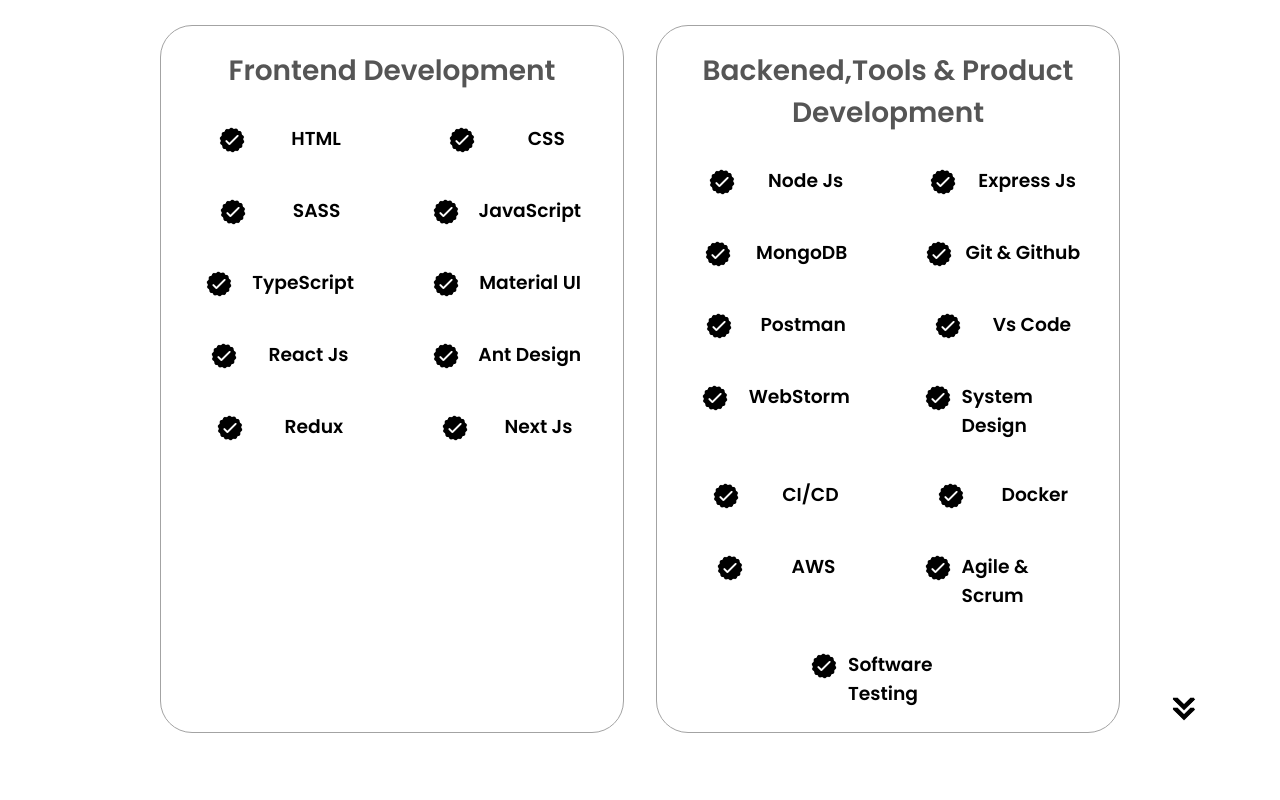
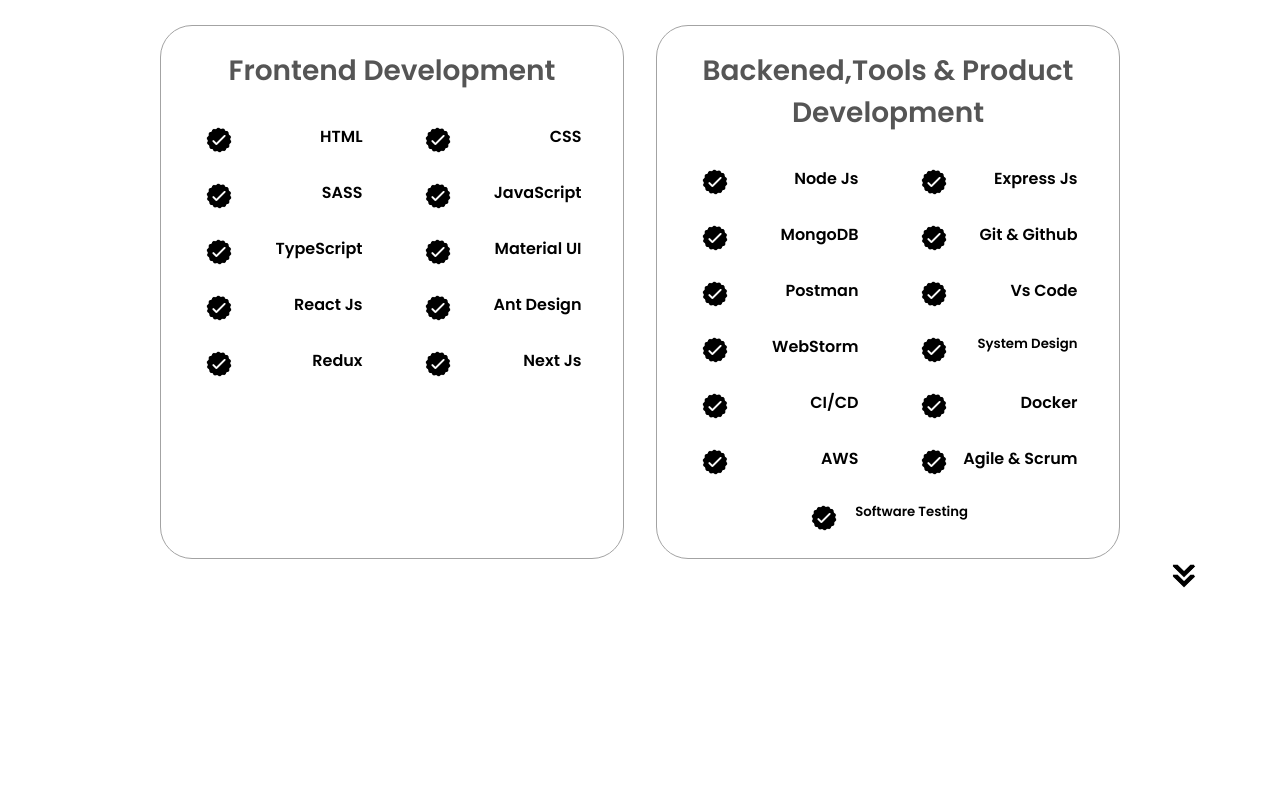
Before and after one commit to MONUPRAJAPAT/basic-portfolio, a plain HTML site: page index.html in a window 1280 px wide. Shown: the part 1800-2600 px from the top of the page. Drawn offline with Linux system fonts and the light colour scheme.

Commit message:
change the experience

```diff
--- a/index.html
+++ b/index.html
@@ -150,7 +150,7 @@
                   class="icon"
                 />
                 <div>
-                  <h3>HTML</h3>
+                  <h4>HTML</h4>
                 </div>
               </article>
               <article>
@@ -160,7 +160,7 @@
                   class="icon"
                 />
                 <div>
-                  <h3>CSS</h3>
+                  <h4>CSS</h4>
                 </div>
               </article>
               <article>
@@ -170,7 +170,7 @@
                   class="icon"
                 />
                 <div>
-                  <h3>SASS</h3>
+                  <h4>SASS</h4>
                 </div>
               </article>
               <article>
@@ -180,7 +180,7 @@
                   class="icon"
                 />
                 <div>
-                  <h3>JavaScript</h3>
+                  <h4>JavaScript</h4>
                 </div>
               </article>
               <article>
@@ -190,7 +190,7 @@
                   class="icon"
                 />
                 <div>
-                  <h3>TypeScript</h3>
+                  <h4>TypeScript</h4>
                 </div>
               </article>
               <article>
@@ -200,7 +200,7 @@
                   class="icon"
                 />
                 <div>
-                  <h3>Material UI</h3>
+                  <h4>Material UI</h4>
                 </div>
               </article>
               <article>
@@ -210,7 +210,7 @@
                   class="icon"
                 />
                 <div>
-                  <h3>React Js</h3>
+                  <h4>React Js</h4>
                 </div>
               </article>
               <article>
@@ -220,7 +220,7 @@
                   class="icon"
                 />
                 <div>
-                  <h3>Ant Design</h3>
+                  <h4>Ant Design</h4>
                 </div>
               </article>
               <article>
@@ -230,7 +230,7 @@
                   class="icon"
                 />
                 <div>
-                  <h3>Redux</h3>
+                  <h4>Redux</h4>
                 </div>
               </article>
               <article>
@@ -240,7 +240,7 @@
                   class="icon"
                 />
                 <div>
-                  <h3>Next Js</h3>
+                  <h4>Next Js</h4>
                 </div>
               </article>
             </div>
@@ -257,7 +257,7 @@
                   class="icon"
                 />
                 <div>
-                  <h3>Node Js</h3>
+                  <h4>Node Js</h4>
                 </div>
               </article>
               <article>
@@ -267,7 +267,7 @@
                   class="icon"
                 />
                 <div>
-                  <h3>Express Js</h3>
+                  <h4>Express Js</h4>
                 </div>
               </article>
               <article>
@@ -277,7 +277,7 @@
                   class="icon"
                 />
                 <div>
-                  <h3>MongoDB</h3>
+                  <h4>MongoDB</h4>
                 </div>
               </article>
               <article>
@@ -287,7 +287,7 @@
                   class="icon"
                 />
                 <div>
-                  <h3>Git & Github</h3>
+                  <h4>Git & Github</h4>
                 </div>
               </article>
               <article>
@@ -297,7 +297,7 @@
                   class="icon"
                 />
                 <div>
-                  <h3>Postman</h3>
+                  <h4>Postman</h4>
                 </div>
               </article>
               <article>
@@ -307,7 +307,7 @@
                   class="icon"
                 />
                 <div>
-                  <h3>Vs Code</h3>
+                  <h4>Vs Code</h4>
                 </div>
               </article>
               <article>
@@ -317,7 +317,7 @@
                   class="icon"
                 />
                 <div>
-                  <h3>WebStorm</h3>
+                  <h4>WebStorm</h4>
                 </div>
               </article>
               <article>
@@ -327,7 +327,7 @@
                   class="icon"
                 />
                 <div>
-                  <h3>System Design</h3>
+                  <h5>System Design</h5>
                 </div>
               </article>
               <article>
@@ -337,7 +337,7 @@
                   class="icon"
                 />
                 <div>
-                  <h3>CI/CD</h3>
+                  <h4>CI/CD</h4>
                 </div>
               </article>
               <article>
@@ -347,7 +347,7 @@
                   class="icon"
                 />
                 <div>
-                  <h3>Docker</h3>
+                  <h4>Docker</h4>
                 </div>
               </article>
               <article>
@@ -357,7 +357,7 @@
                   class="icon"
                 />
                 <div>
-                  <h3>AWS</h3>
+                  <h4>AWS</h4>
                 </div>
               </article>
               <article>
@@ -367,7 +367,7 @@
                   class="icon"
                 />
                 <div>
-                  <h3>Agile & Scrum</h3>
+                  <h4>Agile & Scrum</h4>
                 </div>
               </article>
               <article>
@@ -377,7 +377,7 @@
                   class="icon"
                 />
                 <div>
-                  <h3>Software Testing</h3>
+                  <h5>Software Testing</h5>
                 </div>
               </article>
             </div>
--- a/style.css
+++ b/style.css
@@ -338,14 +338,14 @@ section {
   text-align: initial;
   flex-wrap: wrap;
   flex-direction: row;
-  gap: 2.5rem;
+  gap: 1.5rem;
   justify-content: space-around;
 }
 
 article {
   display: flex;
   width: 10rem;
-  justify-content: space-around;
+  justify-content: space-between;
   gap: 0.5rem;
 }
 
```
